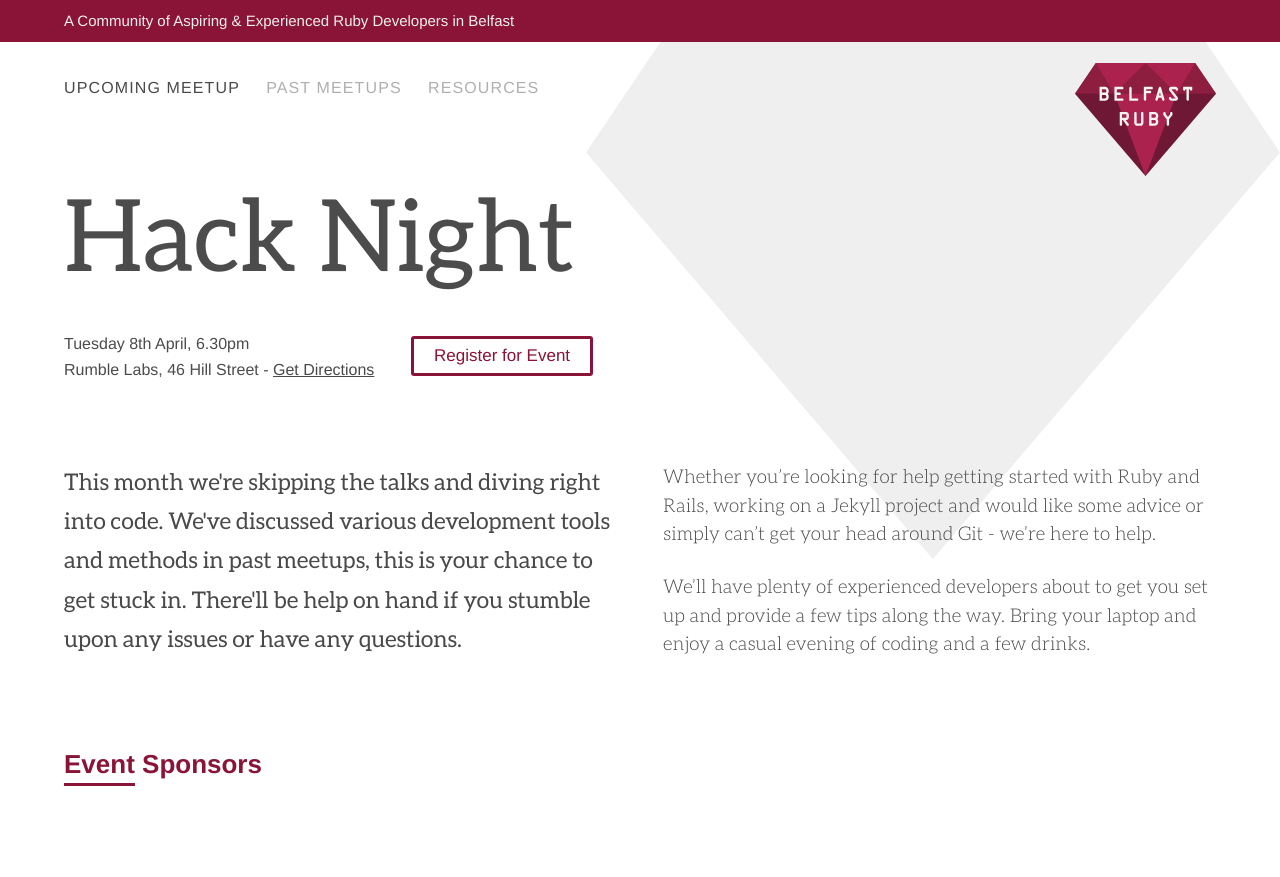
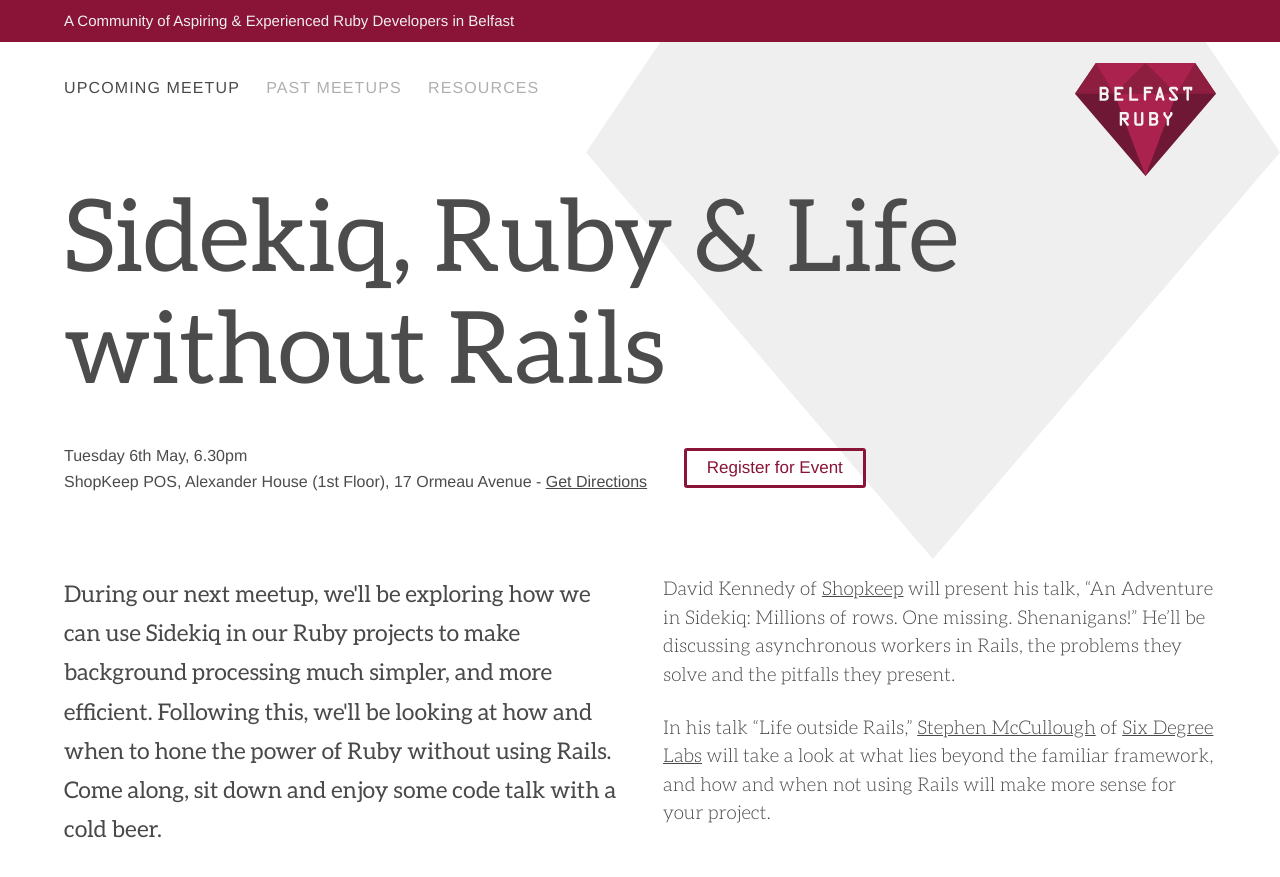
Before and after one commit to belfastruby/belfastruby.github.io, a Jekyll site: the page built from index.html, in a window 1280 px wide and 900 px high. Shown: the top 877 px of the window. Built offline with Jekyll 4.4.1, drawn with Linux system fonts in a browser that asks for light colours; nearby versions of some CDN libraries; Markdown is read by kramdown in place of the engine named in the settings.

Commit message:
adding markdown file with May's meetup details

```diff
--- a/_posts/2014-04-08-hack-night.markdown
+++ b/_posts/2014-04-08-hack-night.markdown
@@ -1,7 +1,7 @@
 ---
 layout: post
 
-past: false
+past: true
 number: "BR-13"
 title: "Hack Night"
 when: Tuesday 8th April, 6.30pm
--- /dev/null
+++ b/_posts/2014-05-06-sidekiq-ruby-and-life-without-rails.markdown
@@ -0,0 +1,22 @@
+---
+layout: post
+
+past: false
+number: "BR-14"
+title: "Sidekiq, Ruby &amp; Life without Rails"
+when: Tuesday 6th May, 6.30pm
+location: ShopKeep POS, Alexander House (1st Floor), 17 Ormeau Avenue
+
+directions: https://maps.google.com/maps?f=d&source=s_d&saddr=&hl=en&ie=UTF8&layer=c&daddr=54.5925564,-5.927705
+
+register_link: "http://digitalcircle.org/events/belfast-ruby-sidekiq-ruby-life-without-rails"
+
+sponsors: [{name: "Rumble Labs", image: "/assets/images/rumblelabs-logo.png", link: "http://rumblelabs.com"}, {name: "Shopkeep", image: "/assets/images/shopkeeppos-logo.png", link: "http://shopkeep.com"}]
+
+intro: "During our next meetup, we'll be exploring how we can use Sidekiq in our Ruby projects to make background processing much simpler, and more efficient. Following this, we'll be looking at how and when to hone the power of Ruby without using Rails. Come along, sit down and enjoy some code talk with a cold beer. "
+
+---
+
+David Kennedy of [Shopkeep](http://www.shopkeep.com/) will present his talk, "An Adventure in Sidekiq: Millions of rows. One missing. Shenanigans!" He'll be discussing asynchronous workers in Rails, the problems they solve and the pitfalls they present.
+
+In his talk "Life outside Rails," [Stephen McCullough](https://twitter.com/swmcc) of [Six Degree Labs](http://www.sixdegreelabs.com/) will take a look at what lies beyond the familiar framework, and how and when not using Rails will make more sense for your project.
```
